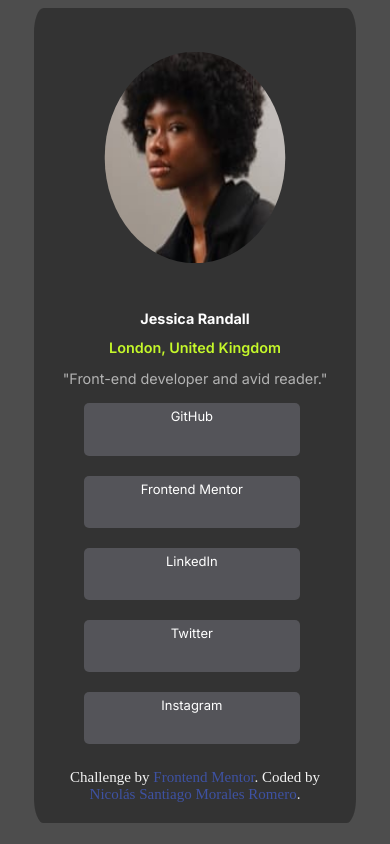
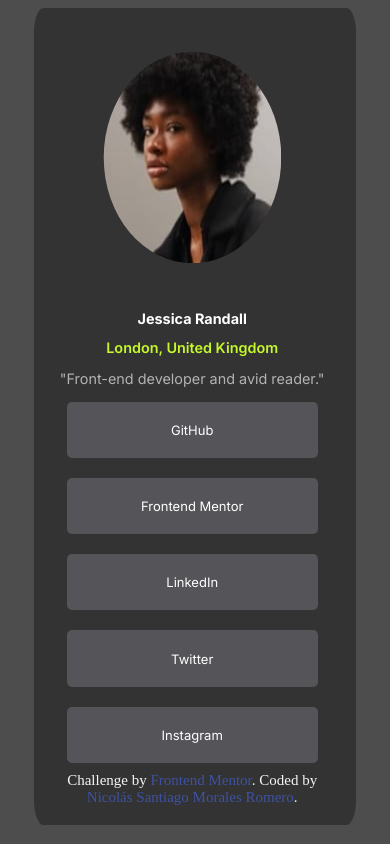
Before and after one commit to NicolasSMoralesRomero/Frontend-Mentor--social-links-profile, a plain HTML site: page index.html in a window 390 px wide. Drawn offline with Linux system fonts and the light colour scheme.

Commit message:
responsive-anchors

```diff
--- a/css/style.css
+++ b/css/style.css
@@ -18,7 +18,7 @@ body {
     padding: 5px;
 }
 
-.tarjetaPrincipal{
+.tarjetaPrincipal {
     margin: 5px;
 }
 
@@ -35,7 +35,7 @@ h1 {
     font-style: normal;
     font-variation-settings:
         "slnt" 0;
-        color: hsl(0, 0%, 100%);
+    color: hsl(0, 0%, 100%);
 }
 
 h2 {
@@ -45,7 +45,7 @@ h2 {
     font-style: normal;
     font-variation-settings:
         "slnt" 0;
-        color: hsl(75, 94%, 57%);
+    color: hsl(75, 94%, 57%);
 }
 
 h3 {
@@ -55,29 +55,33 @@ h3 {
     font-style: normal;
     font-variation-settings:
         "slnt" 0;
-        color: hsl(0, 0%, 70%);
+    color: hsl(0, 0%, 70%);
 }
 
-ul{
+.botones {
     display: flex;
     flex-direction: column;
-    list-style: none;
     justify-content: center;
     align-content: center;
-    gap: 35px;
+    align-items: center;
+    gap: 25px;
+
 }
 
-a{
+a {
     text-decoration: none;
 
 }
 
-.enlaces{
+.enlaces {
+    Display: flex;
+    justify-content: center;
+    align-items: center;
     font-family: "Inter", sans-serif;
     font-size: 15px;
     color: white;
     border-radius: 5px;
-    padding: 5px;
+    padding: 7px;
     background-color: hsl(240, 3%, 34%);
     cursor: pointer;
     width: 27vw;
@@ -95,48 +99,47 @@ a{
     color: hsl(228, 45%, 44%);
 }
 
-@media (max-width:900px){
+@media (max-width:600px) {
 
-    body{
+    body {
         justify-content: center;
         align-items: baseline;
         width: 80%;
     }
 
-    .tarjetaPrincipal{
-        max-width: 99%;
+    .tarjetaPrincipal {
+        max-width: 95%;
     }
 
-    .enlaces{
-        width: 85%;
+    .enlaces {
+        width: 80%;
         font-size: small;
     }
 
-    ul{
+    .botones {
         gap: 20px;
         justify-content: center;
         align-content: center;
-        padding-right: 20px;
     }
 
-    img{
+    img {
         max-width: 60%;
     }
 
-    h1{
+    h1 {
         font-size: 90%;
     }
 
-    h2{
+    h2 {
         font-size: 90%;
     }
 
-    h3{
+    h3 {
         font-size: 90%;
     }
 }
 
-.enlaces:hover{
+.enlaces:hover {
     background-color: hsl(75, 94%, 57%);
     color: black;
 }
--- a/index.html
+++ b/index.html
@@ -25,7 +25,7 @@
     <h3>"Front-end developer and avid reader."
     </h3>
 
-    <ul class="botones">
+    <div class="botones">
 
       <a class="enlaces" href="">GitHub</a>
 
@@ -37,7 +37,7 @@
 
       <a class="enlaces" href="">Instagram</a>
 
-    </ul>
+    </div>
 
 
     <div class="attribution">
```
